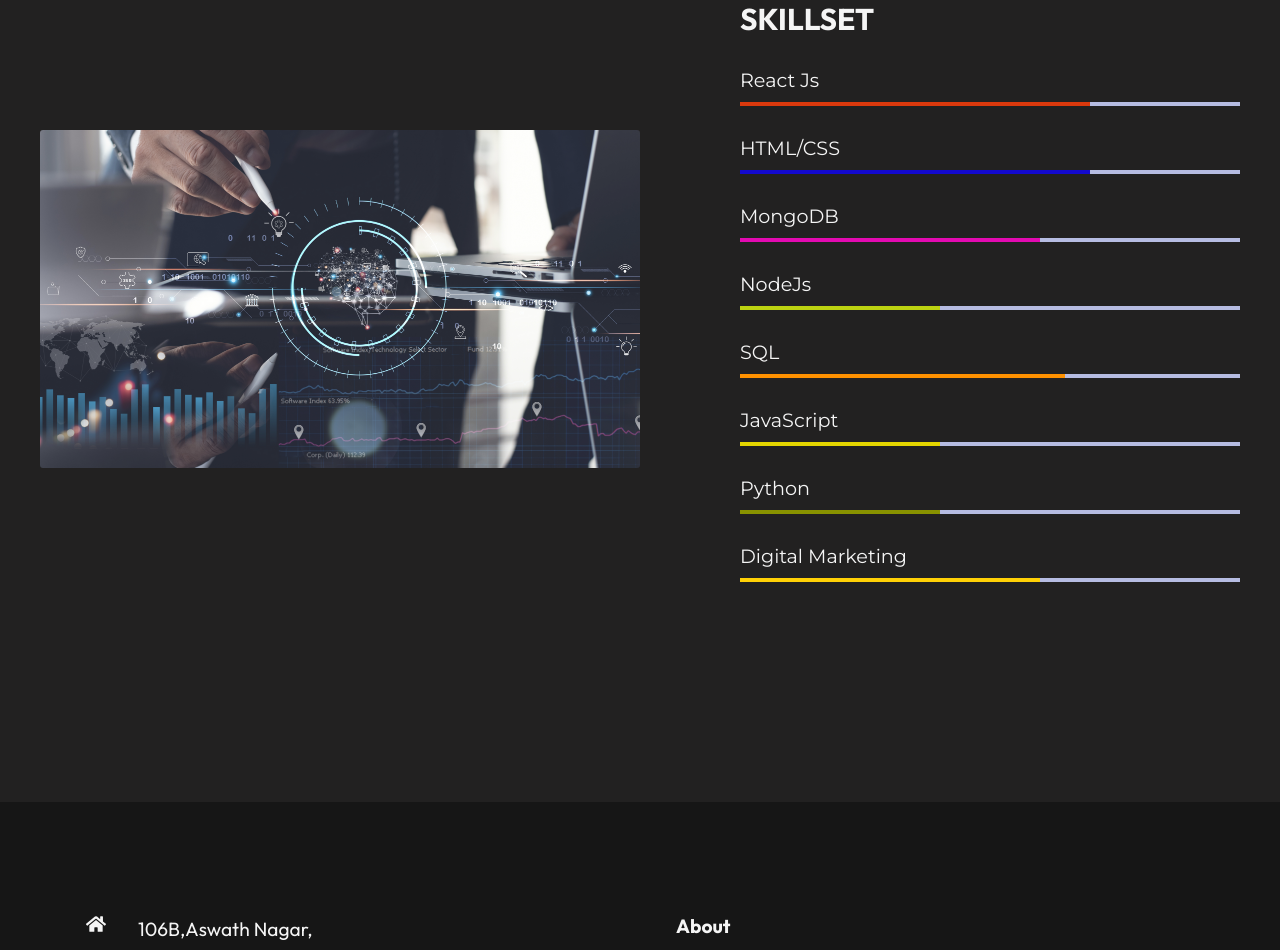
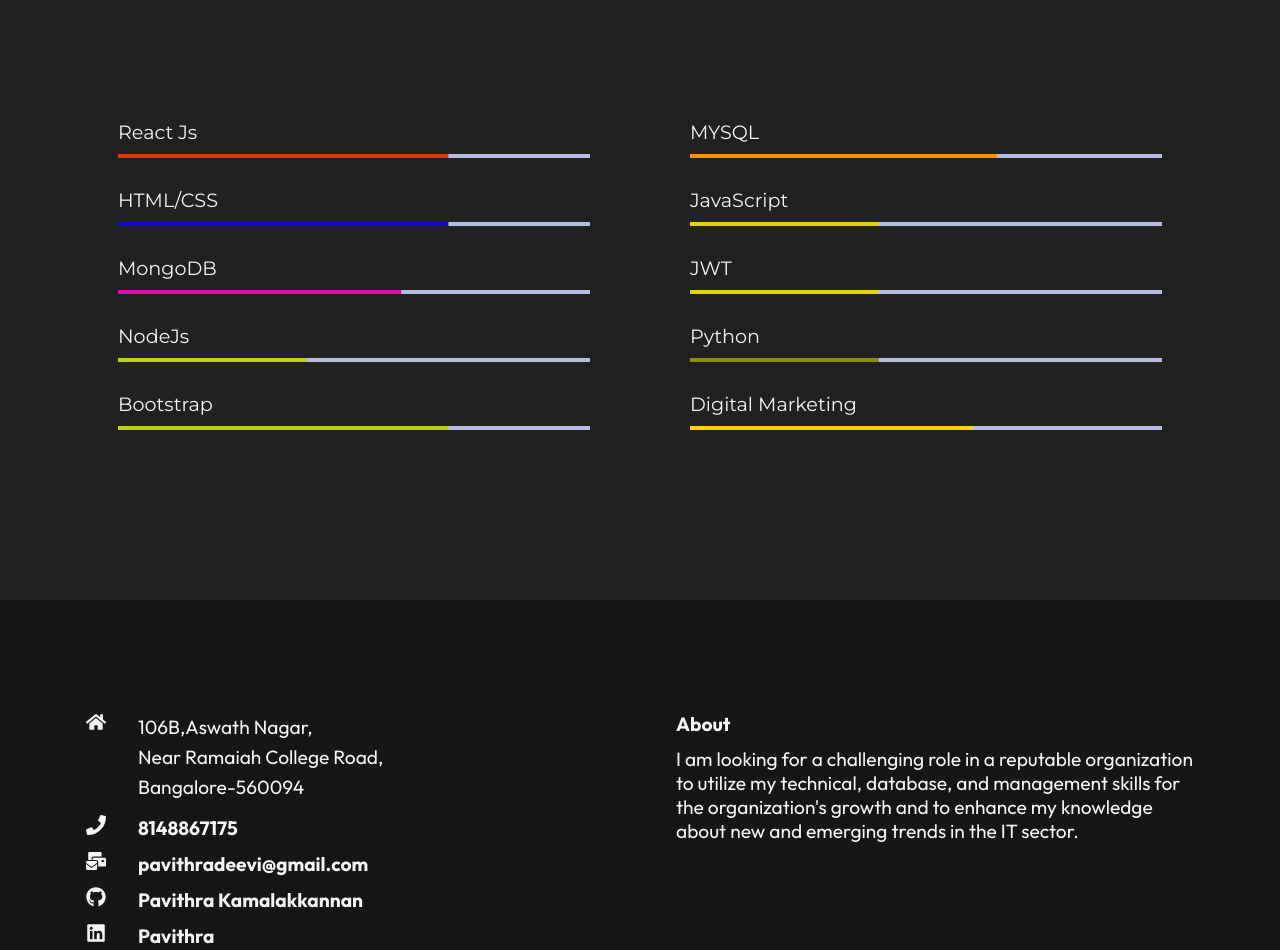
Before and after one commit to pavithradeevi/Portfolio-Website, a React (Create React App) app: page /skill in a window 1280 px wide. Shown: the part 680-1630 px from the top of the page. Built offline with nearby package versions, Linux system fonts and the light colour scheme.

Commit message:
project update

```diff
--- a/src/Components/Detail.css
+++ b/src/Components/Detail.css
@@ -2,8 +2,8 @@
     display: flex;
     flex-direction: column;
     color: white;
-    justify-content: center;
-    margin: 250px 50px 200px;
+    justify-content: left;
+    margin: 300px 70px 300px;
     align-items: center;
   }
 
@@ -12,15 +12,79 @@
     position: relative;
     left:30%;
     width: 500px;
-    height: 300px;
+    height: 400px;
     display: flex;
     flex-direction: column;
     align-items: space-between;
-    justify-content: center;
+    justify-content: left;
     padding: 30px;
     margin-top: 20px;
   }
 
+  /* .talk{
+    height: 100%;
+    width:100%;
+
+  }
+
+  .inputs{
+
+    width: 90%;
+
+    height: 80%;
+
+    margin: 0 auto;
+
+    display: flex;
+
+    flex-direction: column;
+
+    align-items: center;
+
+    justify-content: center;
+
+}
+
+h1{
+
+  color: white;
+  text-align: center;
+  font-size: 50px;
+
+}
+
+p{
+  color: white;
+  text-align: center;
+
+}
+
+input{
+
+  width: 40%;
+
+  align-items: center;
+
+  padding: 20px;
+
+  outline: none;
+
+  border: none;
+
+} */
+/*
+textarea{
+  width: 40%;
+
+  align-items: center;
+
+  padding: 20px;
+
+  outline: none;
+
+  border: none;
+
+} */
   .contact__container > p {
     font-size: 20px;
     text-align: left;
--- a/src/Components/Detail.js
+++ b/src/Components/Detail.js
@@ -21,7 +21,12 @@ const Detail = () => {
           Email : <span>pavithradeevi@gmail.com</span>
         </p>
         <p>Github :
-          <a href="https://github.com/pavithradeevi" target="_blank"><span style={{color: 'skyblue'}}> pavithradeevi</span>
+          <a href="https://github.com/pavithradeevi" target="_blank"><span style={{color: 'skyblue'}}> Pavithra Kamalakkannan</span>
+          </a>
+
+        </p>
+        <p>LinkedIn :
+          <a href="https://www.linkedin.com/in/pavithra-v-148533263/" target="_blank"><span style={{color: 'skyblue'}}> Pavithra</span>
           </a>
 
         </p>
@@ -32,6 +37,23 @@ const Detail = () => {
         </p>
 
       </div>
+      {/* <section className='talk' id="Contact"  >
+
+        <div class="container" >
+          <h1>Let's Talk</h1>
+          <br/>
+          <p>Feel Free to reach Me</p>
+          <form target="_blank" action="https://formsubmit.co/el/vusoju" method="POST" className='inputs' >
+            <input type="text" name="Name" placeholder="Name " required />
+            <input type="email" name="Email" placeholder="Email" required />
+            <input type="text" name="Subject" placeholder="Subject" required />
+            <textarea name="Message"  placeholder="Message" required></textarea>
+            <input type="submit" value="Submit" class="btn btn-primary "  />
+          </form>
+
+        </div>
+
+    </section> */}
     </div>
   )
 }
--- a/src/Components/Exp.js
+++ b/src/Components/Exp.js
@@ -14,7 +14,7 @@ const Exp = () => {
 
         />
         <ExperienceBox number="2+" title="Years Teaching & Career Counselling" style={{ backgroundColor: "#f64c08" }} />
-        <ExperienceBox number="6+" title="Months Freelancer for Application Developing" />
+        <ExperienceBox number="1+" title="Years Freelancer for Application Engineer" />
       </div>
     </div>
   )
--- a/src/Components/Footer.js
+++ b/src/Components/Footer.js
@@ -1,7 +1,7 @@
 import "./Footer.css";
 
 import React from 'react';
-import {FaHome,FaPhone,FaMailBulk,FaGithub} from "react-icons/fa"
+import {FaHome,FaPhone,FaMailBulk,FaGithub, FaLinkedin} from "react-icons/fa"
 
 
 const Footer = () => {
@@ -43,17 +43,25 @@ const Footer = () => {
                 </a></h4>
                 </div>
 
+                <div><h4>
+                <FaLinkedin size={20} style={{color:"whitesmoke",marginRight:"2rem"}}/>
+                <a href="https://www.linkedin.com/in/pavithra-v-148533263/" target="_blank">
+                Pavithra
+                </a></h4>
+                </div>
 
             </div>
             <div className="right">
                 <h4>About</h4>
-                <p>Passionate Application Engineer,Skilled in Javascript,HTML & CSS,Python and ReactJs.</p>
-                {/* <div className="social">
-                <FaFacebook size={30} style={{color:"whitesmoke",marginRight:"1rem"}}/>
-                <FaTwitter size={30} style={{color:"whitesmoke",marginRight:"1rem"}}/>
-                <FaLinkedin size={30} style={{color:"whitesmoke",marginRight:"1rem"}}/>
+                <p>I am looking for a challenging role in a reputable organization to utilize my technical, database, and management skills for the organization's growth and to enhance my knowledge about new and emerging trends in the IT sector.</p>
+                <div className="social">
+                {/* <FaFacebook size={30} style={{color:"whitesmoke",marginRight:"1rem"}}/>
+                <FaTwitter size={30} style={{color:"whitesmoke",marginRight:"1rem"}}/> */}
+                {/* <FaLinkedin size={30} style={{color:"whitesmoke",marginRight:"1rem"}} /> */}
 
-                </div> */}
+
+
+                </div>
 
             </div>
 
--- a/src/Components/Heroimg.js
+++ b/src/Components/Heroimg.js
@@ -25,6 +25,9 @@ const Heroimg = () => {
                 <a href="https://github.com/pavithradeevi" target="_blank">
                 <button className="btn">GitHub</button>
                 </a>
+                <a href="https://www.linkedin.com/in/pavithra-v-148533263/" target="_blank">
+                <button className="btn">LinkedIn</button>
+                </a>
             </div>
 
         </div>
--- a/src/Components/Skillset.css
+++ b/src/Components/Skillset.css
@@ -4,25 +4,39 @@
     display:flex;
     align-items: center;
     justify-content: center;
-    margin: 200px 0;
+    margin: 100px 0;
+}
+.skillContainer_head{
+  justify-content: center;
+  margin: 150px 0;
+}
+
+.skillContainer_head{
+  color: whitesmoke;
+  text-align: center;
 }
 
 .skillContainer_text{
     color:whitesmoke;
-    flex:0.6;
-    text-align: left;
+    flex:0.4;
+    text-align:left;
     max-width: 500px;
     margin-bottom: 20px;
 }
+.logo{
+  max-width: 50px;
 
+}
 .skillContainer_text>h2{
     font-size: 30px;
 }
 
 .skillContainer_image{
     flex:0.4;
-    text-align: center;
+    text-align: left;
     margin-right: 100px;
+    margin-bottom: 20px;
+    max-width: 500px;
 }
 .skillContainer_image>img{
     width:600px;
--- a/src/Components/Skillset.js
+++ b/src/Components/Skillset.js
@@ -1,27 +1,29 @@
 import React from 'react';
 import "./Skillset.css";
-import skill from "../assets/skill.png"
+import skill from "../assets/skill.png";
+import react from "../assets/react.png"
 import LinearProgress from "@material-ui/core/LinearProgress";
+
+
 
 
 
 const Skillset = () => {
   return (
+    <div className='skillContainer_head'>
+    <h1>SKILLSET</h1>
     <div className="skillContainer" id="skills">
+
       <div className="skillContainer_image">
-        <img src={skill} alt=""/>
-      </div>
-
-      <div className="skillContainer_text">
-        <h2>SKILLSET</h2>
-
-      <div className="skillContainer__skillSet">
-          <h4>React Js</h4>
+        {/* <img src={skill} alt=""/> */}
+        <div className="skillContainer__skillSet">
+        <h4>
+          React Js</h4>
           <div className="skillContainer__slider skillContainer__slider1">
           <LinearProgress variant="determinate" value={70} />
+
           </div>
         </div>
-
         <div className="skillContainer__skillSet">
           <h4>HTML/CSS</h4>
           <div className="skillContainer__slider skillContainer__slider7">
@@ -44,7 +46,50 @@ const Skillset = () => {
         </div>
 
         <div className="skillContainer__skillSet">
-          <h4>SQL</h4>
+          <h4>Bootstrap</h4>
+          <div className="skillContainer__slider skillContainer__slider2">
+          <LinearProgress variant="determinate" value={70} />
+          </div>
+        </div>
+
+
+      </div>
+
+      <div className="skillContainer_text">
+
+      {/* <div className="skillContainer__skillSet">
+          <h4>React Js</h4>
+
+
+          <div className="skillContainer__slider skillContainer__slider1">
+          <LinearProgress variant="determinate" value={70} />
+
+          </div>
+        </div> */}
+
+        {/* <div className="skillContainer__skillSet">
+          <h4>HTML/CSS</h4>
+          <div className="skillContainer__slider skillContainer__slider7">
+          <LinearProgress variant="determinate" value={70} />
+          </div>
+        </div>
+
+        <div className="skillContainer__skillSet">
+          <h4>MongoDB</h4>
+          <div className="skillContainer__slider skillContainer__slider8">
+          <LinearProgress variant="determinate" value={60} />
+          </div>
+        </div>
+
+        <div className="skillContainer__skillSet">
+          <h4>NodeJs</h4>
+          <div className="skillContainer__slider skillContainer__slider2">
+          <LinearProgress variant="determinate" value={40} />
+          </div>
+        </div> */}
+
+        <div className="skillContainer__skillSet">
+          <h4>MYSQL</h4>
           <div className="skillContainer__slider skillContainer__slider3">
           <LinearProgress variant="determinate" value={65} />
           </div>
@@ -52,6 +97,13 @@ const Skillset = () => {
 
         <div className="skillContainer__skillSet">
           <h4>JavaScript</h4>
+          <div className="skillContainer__slider skillContainer__slider4">
+          <LinearProgress variant="determinate" value={40} />
+          </div>
+        </div>
+
+        <div className="skillContainer__skillSet">
+          <h4>JWT</h4>
           <div className="skillContainer__slider skillContainer__slider4">
           <LinearProgress variant="determinate" value={40} />
           </div>
@@ -75,7 +127,7 @@ const Skillset = () => {
 
       </div>
 
-
+      </div>
     </div>
   )
 }
--- a/src/Components/Work.js
+++ b/src/Components/Work.js
@@ -7,8 +7,18 @@ const Work = () => {
   return (
     <div className="work-container">
         <h1 className="project-heading">Projects</h1>
-        <h4 className="user-details">username:test@gmail.com</h4>
-        <h4 className="user-details">password:1234567890</h4>
+        <div className="user-details">
+
+        <h4 className="user-details">User Creditionals:</h4>
+        <p>username:test@gmail.com</p>
+        <p>password:1234567890</p>
+        </div><br/><br/>
+        <div className="user-details">
+
+        <h4 className="user-details">Admin Creditionals:</h4>
+        <p>username:admin@gmail.com</p>
+        <p>password:admin12345</p>
+        </div><br/><br/>
         <div className="project-container">
             {Workdata.map((val,index)=>{
                 return(
@@ -19,6 +29,7 @@ const Work = () => {
                     text={val.text}
                     view={val.view}
                     source={val.source}
+                    backend={val.backend}
                     software={val.software}
                     />
                 )
--- a/src/Components/Workcard.css
+++ b/src/Components/Workcard.css
@@ -17,6 +17,7 @@
     color: red;
 
 }
+
 
 .image{
     width: 400px;
@@ -55,6 +56,8 @@
     justify-content: space-between;
     padding: 0.5rem 0;
 
+
+
 }
 
 .pro-btns .btn{
--- a/src/Components/Workcard.js
+++ b/src/Components/Workcard.js
@@ -25,7 +25,17 @@ const Workcard = (props) => {
 
                         >
 
-                          Source
+                          Frontend
+                        </a>
+                        <a
+                          href={props.backend}
+                          target="_blank"
+                          rel="noreferrer"
+                          className="btn"
+
+                        >
+
+                          Backend
                         </a>
 
                         <a
--- a/src/routes/Project.js
+++ b/src/routes/Project.js
@@ -14,7 +14,7 @@ const Project = () => {
     <div>
       <Navbar/>
       <Heroimg2 heading="PROJECTS"
-      text="Some of my personal Projects"/>
+      text="Some of My Personal Full Stack & Python Projects"/>
       <Work/>
 
       <Footer/>
```
Also changed, not shown: src/assets/react.png (added).
